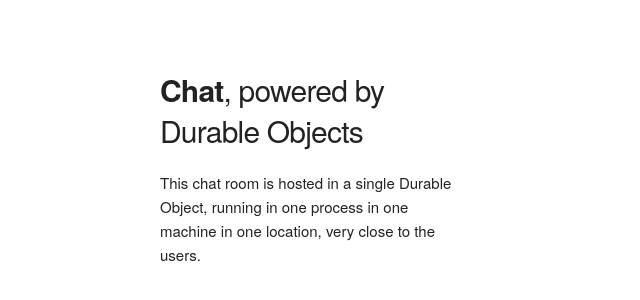
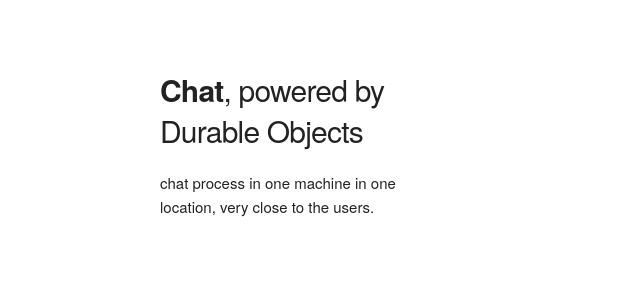
Before and after one commit to q275212/durable-chat-template1, a React app: page public/index.html in a window 1280 px wide. Shown: the part 170-470 px from the top of the page, without its empty margins (0-640 px from the left). Built offline with nearby package versions, Linux system fonts and the light colour scheme.

Commit message:
Update index.html

```diff
--- a/public/index.html
+++ b/public/index.html
@@ -34,8 +34,7 @@
         <div class="one-third column" style="margin-top: 25%">
           <h4><b>Chat</b>, powered by Durable Objects</h4>
           <p>
-            This chat room is hosted in a single Durable Object, running in one
-            process in one machine in one location, very close to the users.
+            chat process in one machine in one location, very close to the users.
           </p>
         </div>
         <div class="two-thirds column" id="root"></div>
```
